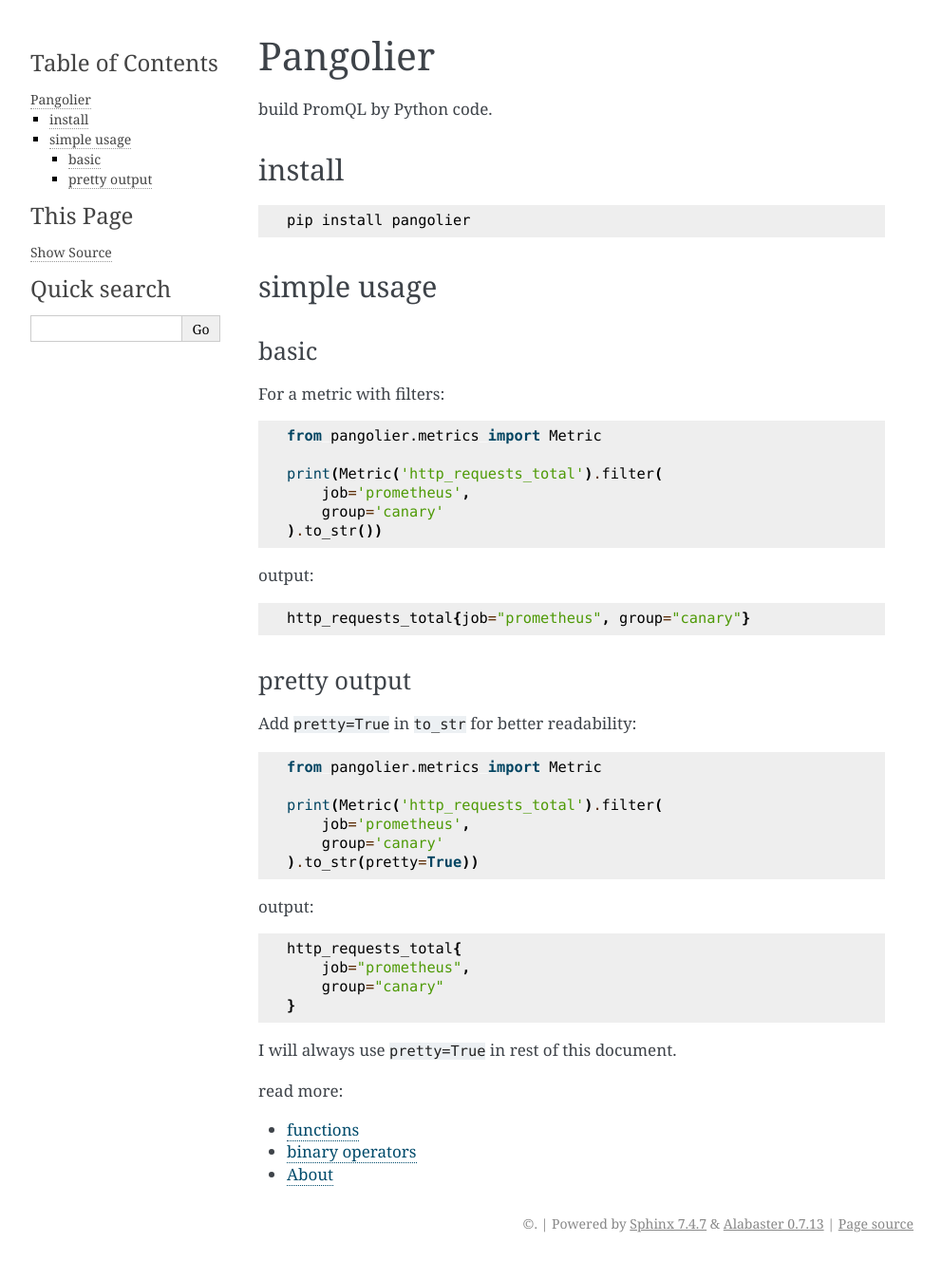
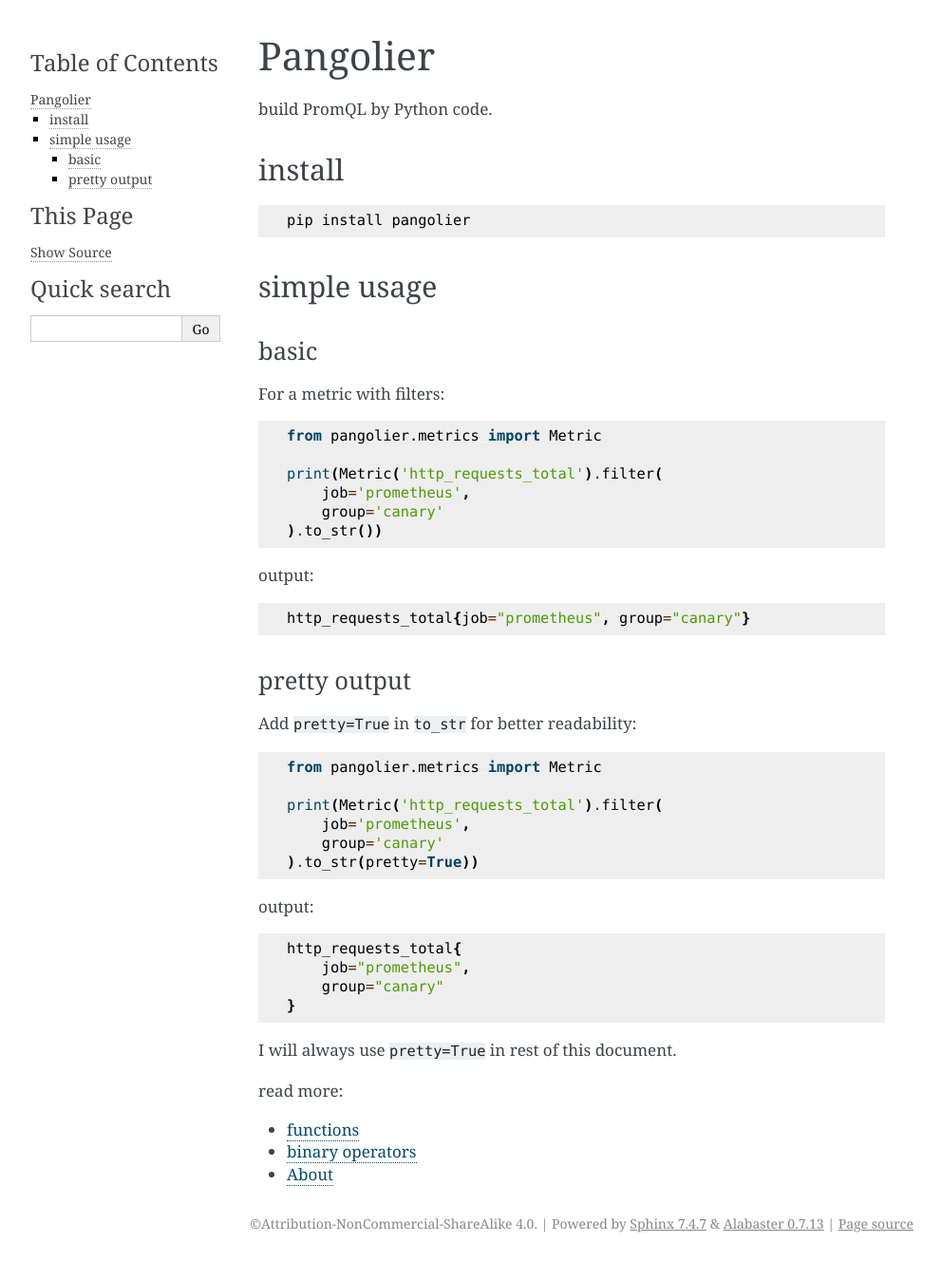
Before and after one commit to xospc/pangolier, a Sphinx documentation site: the page built from docs/index.rst, in a window 1280 px wide. Shown: the whole page at 95% size, without its empty margins (148-1140 px from the left). Built offline with Sphinx 7.4.7, drawn with Linux system fonts in a browser that asks for light colours.

Commit message:
fix docs conf

```diff
--- a/docs/conf.py
+++ b/docs/conf.py
@@ -1 +1,3 @@
 project = 'pangolier'
+copyright = 'Attribution-NonCommercial-ShareAlike 4.0'
+version = '0.2.1'
```
